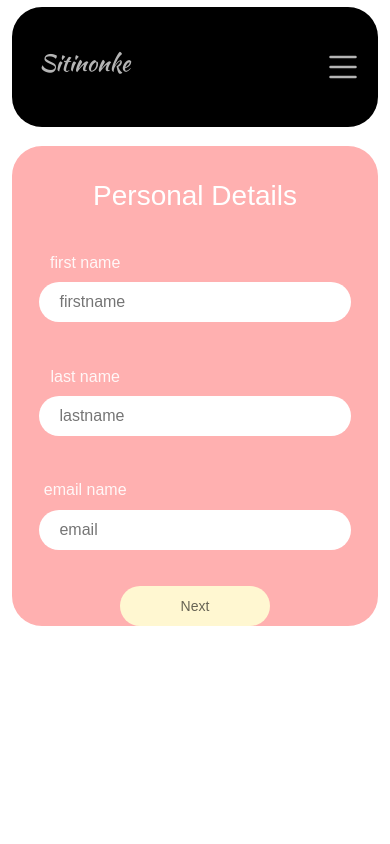
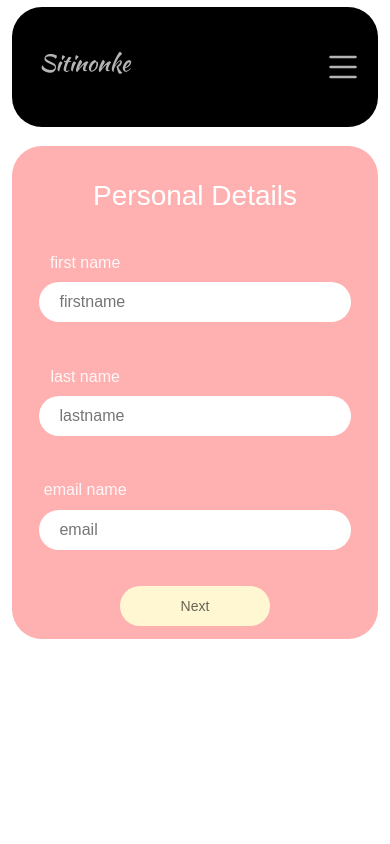
Before and after one commit to siyabongasamkelo/npo, a React (Create React App) app in the folder client/organization/: page /donate in a window 390 px wide. Shown: the top 844 px of the page. Built offline with nearby package versions, Linux system fonts and the light colour scheme; a web font is replaced by a local one.

Commit message:
adjusted page to be responsive on all devices

```diff
--- a/client/organization/src/components/Donations.styled.js
+++ b/client/organization/src/components/Donations.styled.js
@@ -8,5 +8,5 @@ export const DonationsWrapper = styled.section`
 export const DonationsCover = styled.div`
   display: flex;
   justify-content: center;
-  align-items: center;
+  height: 90%;
 `;
```
